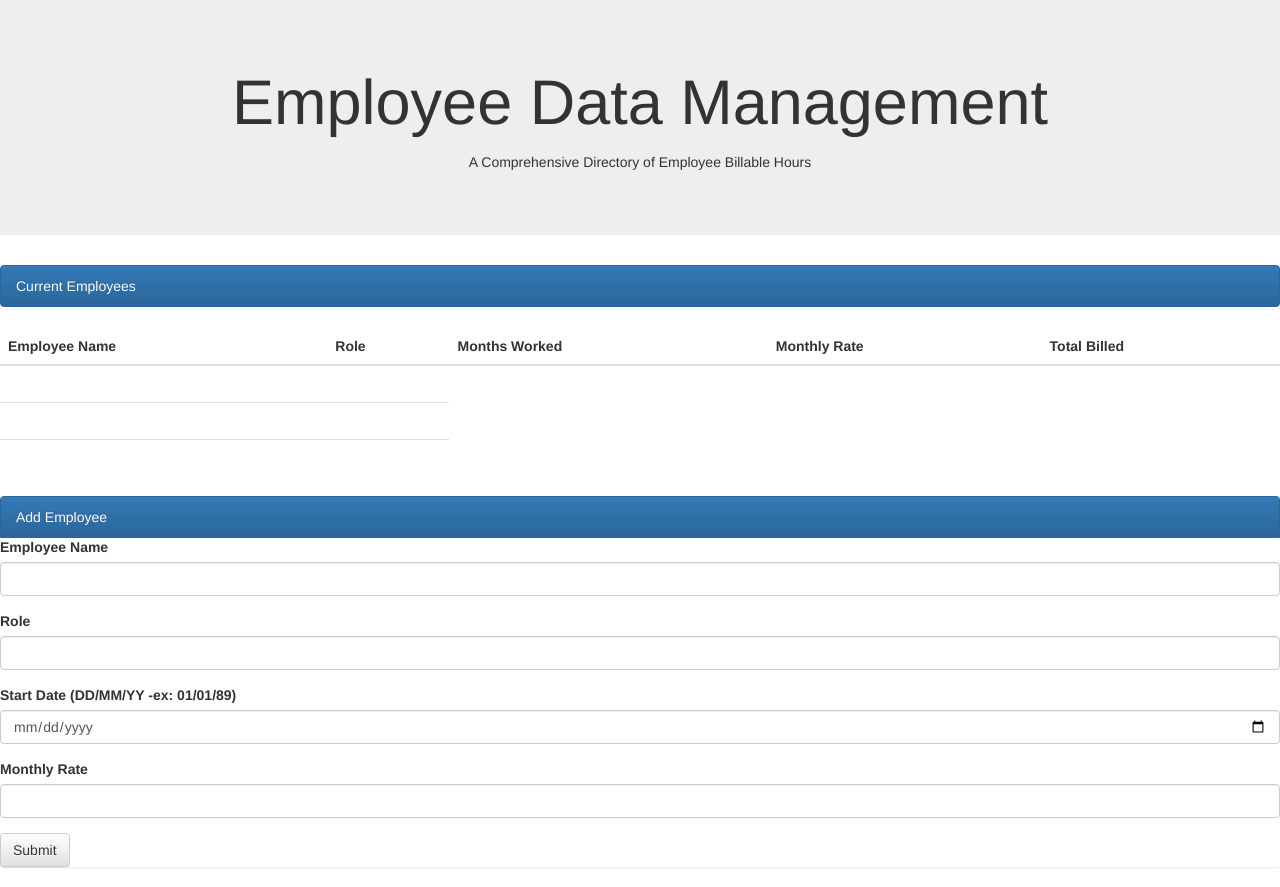
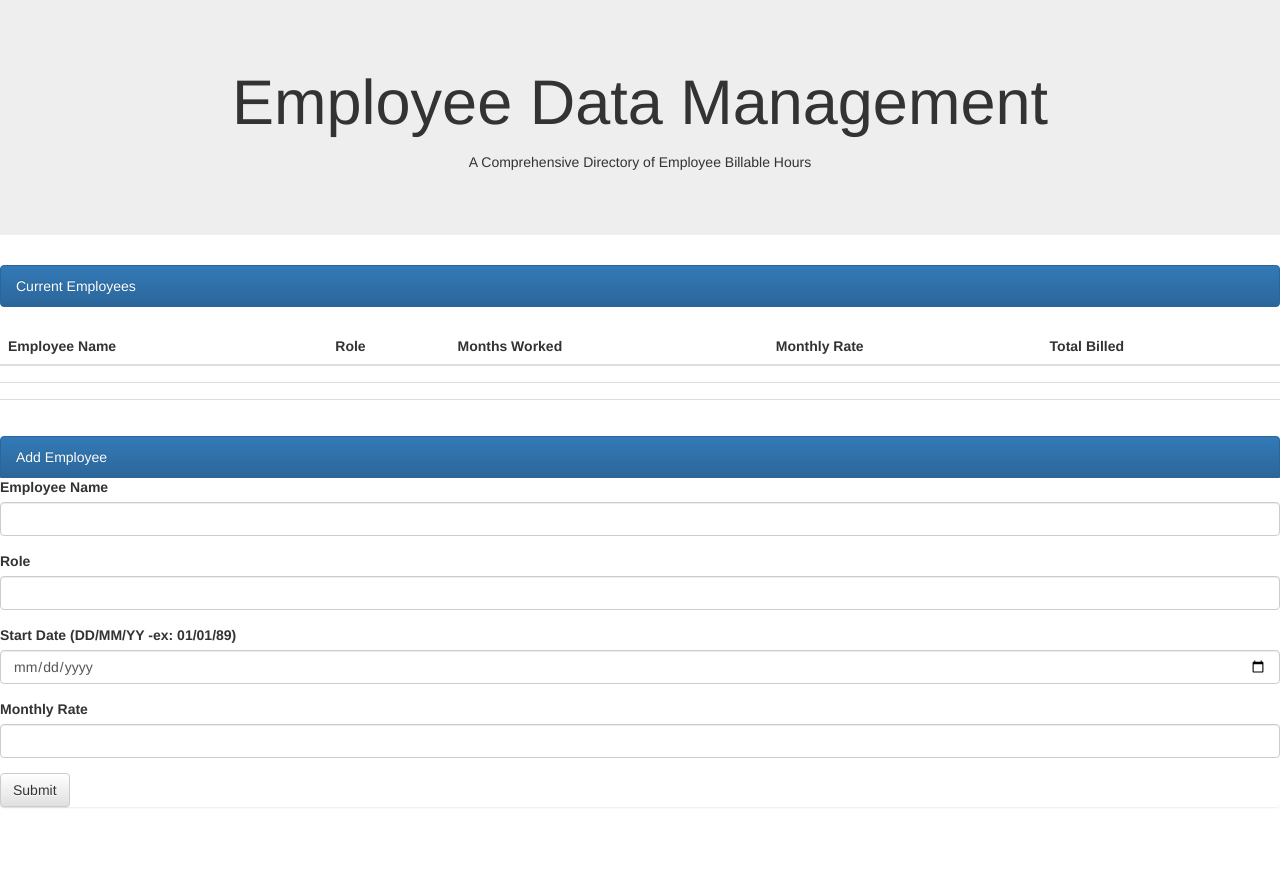
Before and after one commit to lvayavong/timesheet, a plain HTML site: page index.html in a window 1280 px wide. After the commit the page ends 827 px from the top, so only its background shows below. Drawn offline with nearby package versions, Linux system fonts and the light colour scheme; no server answers.

Commit message:
index.html

```diff
--- a/index.html
+++ b/index.html
@@ -48,16 +48,28 @@
 </thead>
 <tbody>
 	<tr>
-      <th scope="row"></th>
-      <td><br></td>
+      <div class="row"></div>
+      <td colspan="#Employee-Name"></td>
+      <td colspan="#Role"></td>
+      <td colspan="#Months-worked"></td>
+      <td colspan="#Monthly-rate"></td>
+      <td colspan="#Total-billed"></td>
   </tr>
   <tr>
-      <th scope="row"></th>
-      <td><br></td>
+      <div class="row"></div>
+      <td colspan="#Employee-Name"></td>
+      <td colspan="#Role"></td>
+      <td colspan="#Months-worked"></td>
+      <td colspan="#Monthly-rate"></td>
+      <td colspan="#Total-billed"></td>
   </tr>
   <tr>
-      <th scope="row"></th>
-      <td><br></td>
+      <div class="row"></div>
+      <td colspan="#Employee-Name"></td>
+      <td colspan="#Role"></td>
+      <td colspan="#Months-worked"></td>
+      <td colspan="#Monthly-rate"></td>
+      <td colspan="#Total-billed"></td>
   </tr>
 </tbody>
 
```
